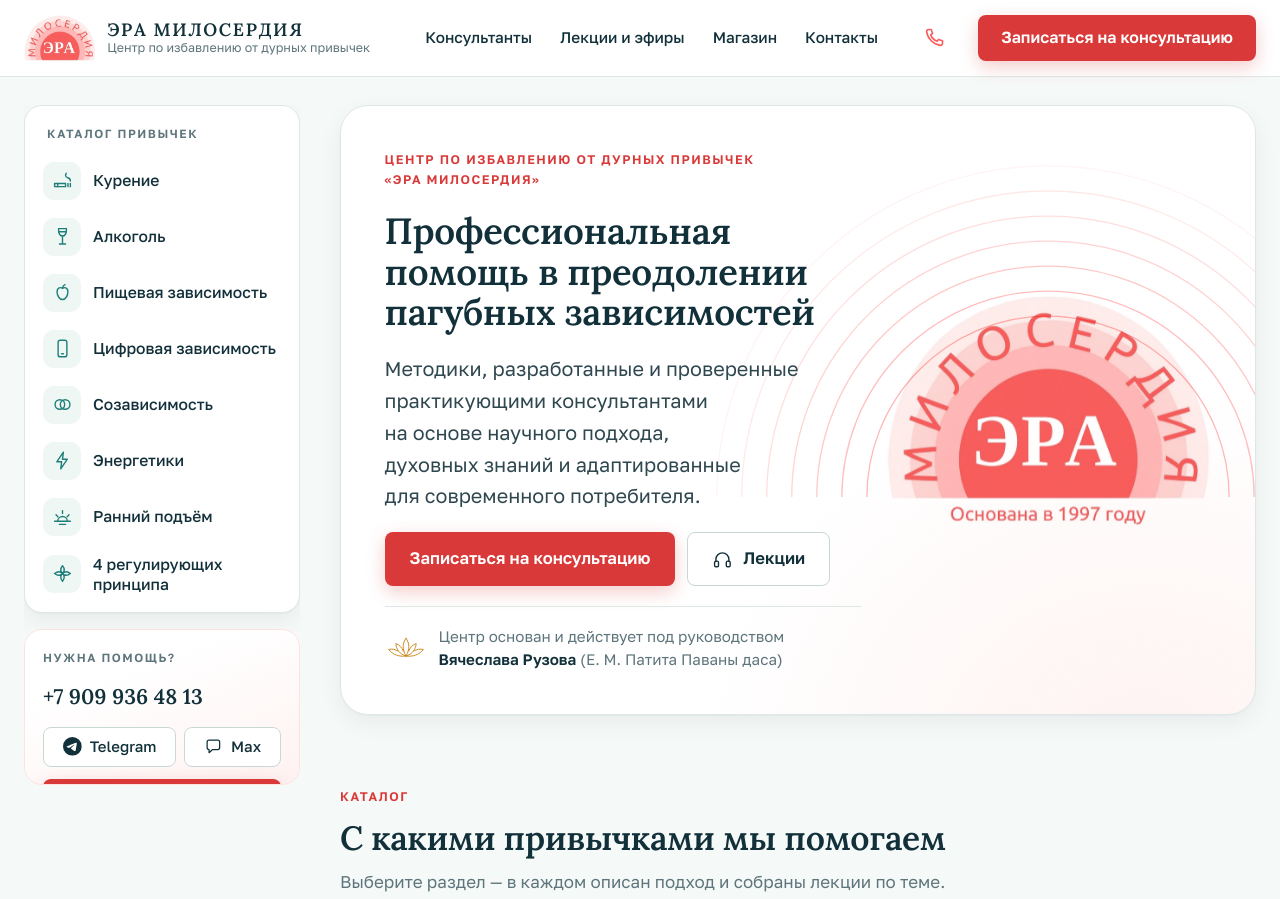
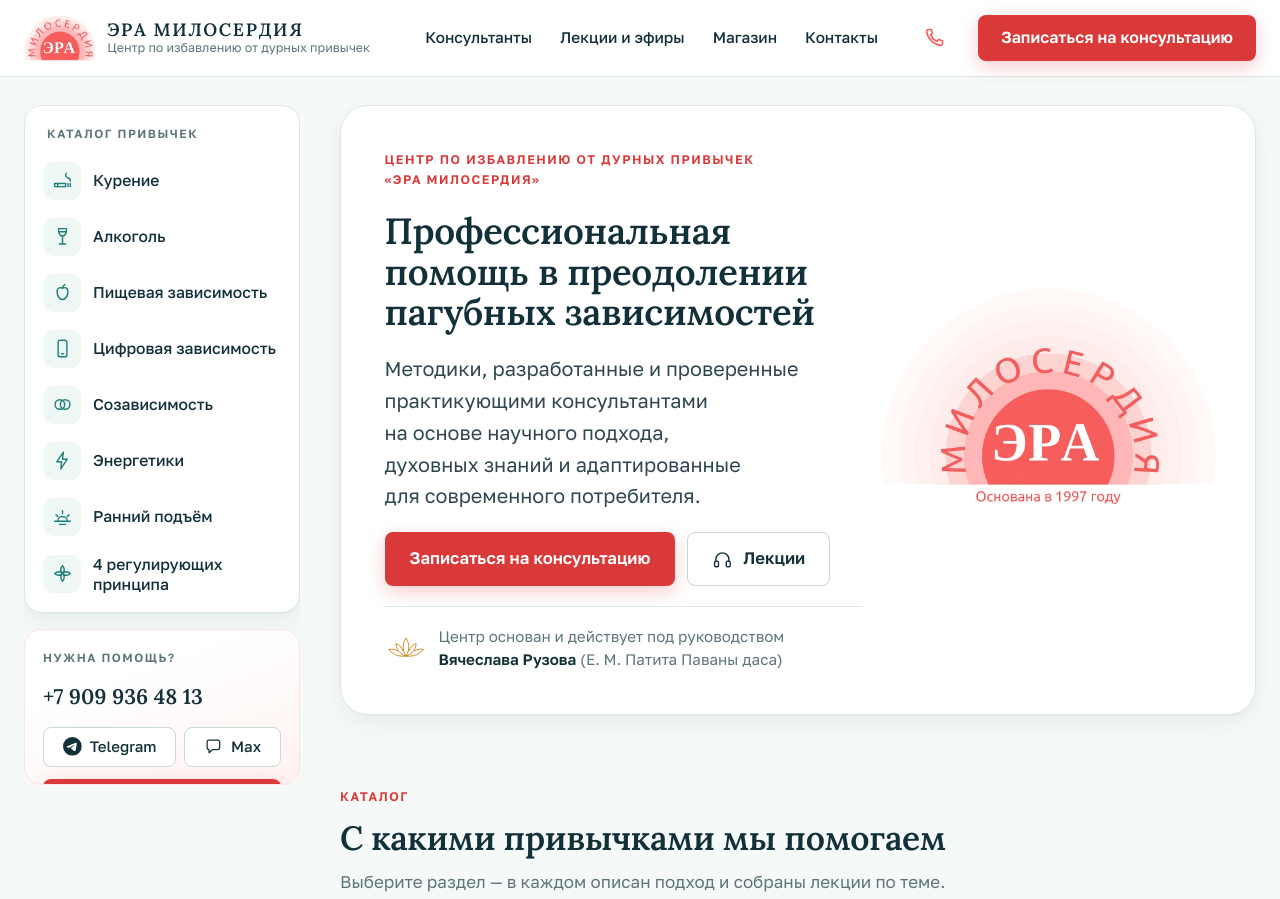
Before and after one commit to purewhitetony/era-miloserdia-durnie-privichki, a plain HTML site: page index.html in a window 1280 px wide. Shown: the top 899 px of the page. Drawn offline with Linux system fonts and the light colour scheme.

Commit message:
Главная: круги у логотипа в рисунке самого знака
Тонкие линии заменены тремя залитыми кругами: тот же центр и шаг,
что у кругов знака, низ обрезан по горизонту. Знак занимает 74 % колонки,
круги не доходят до текста. Фон первого экрана — чисто белый.

Co-Authored-By: Claude Fable 5.2 <noreply@anthropic.com>

```diff
--- a/assets/css/style.css
+++ b/assets/css/style.css
@@ -397,18 +397,18 @@ strong { font-weight: 600; color: var(--ink); }
 .pager__link .icon { color: var(--coral); }
 
 /* ---------- главная ---------- */
-.hero { position: relative; overflow: hidden; display: grid; grid-template-columns: minmax(0, 1.45fr) minmax(0, 1fr); gap: 20px; align-items: center; padding: clamp(26px, 3.4vw, 48px); border-radius: var(--radius-lg); background: radial-gradient(70% 90% at 88% 108%, var(--coral-50) 0, rgba(254, 242, 241, 0) 70%), var(--surface); border: 1px solid var(--line); box-shadow: var(--shadow); }
+.hero { position: relative; overflow: hidden; display: grid; grid-template-columns: minmax(0, 1.45fr) minmax(0, 1fr); gap: 20px; align-items: center; padding: clamp(26px, 3.4vw, 48px); border-radius: var(--radius-lg); background: var(--surface); border: 1px solid var(--line); box-shadow: var(--shadow); }
 .hero__text { position: relative; z-index: 1; display: flex; flex-direction: column; align-items: flex-start; gap: 20px; }
 .hero h1 { font-size: clamp(1.7rem, 1rem + 1.6vw, 2.45rem); }
 .hero .lead { max-width: 52ch; }
 .hero__founder { display: flex; align-items: center; gap: 12px; padding-top: 18px; border-top: 1px solid var(--line); font-size: .95rem; line-height: 1.5; color: var(--muted); }
 .hero__founder .icon { width: 42px; height: 23px; color: var(--saffron); stroke-width: 1.4; }
 .hero__art { position: relative; display: grid; place-items: center; min-height: 300px; }
-.hero__sun { position: relative; width: min(100%, 430px); }
-.hero__rings { position: absolute; left: 50.5%; bottom: 14%; width: 220%; max-width: none; height: auto; transform: translateX(-50%); fill: none; stroke: var(--coral-200); stroke-width: 1.3; pointer-events: none; -webkit-mask-image: radial-gradient(circle farthest-side at 50% 100%, #000 52%, transparent 99%); mask-image: radial-gradient(circle farthest-side at 50% 100%, #000 52%, transparent 99%); }
-.hero__rings circle { vector-effect: non-scaling-stroke; }
+/* знак занимает 74 % колонки: вместе с тремя добавленными кругами (1,37 ширины знака) он ровно в неё укладывается */
+.hero__sun { position: relative; width: 74%; margin-top: 6%; }
+.hero__rings { position: absolute; left: -19.4%; top: -26.52%; width: 140%; max-width: none; height: auto; pointer-events: none; }
 .hero__art picture { position: relative; display: block; }
-.hero__logo { position: relative; display: block; width: 100%; mix-blend-mode: multiply; }
+.hero__logo { position: relative; display: block; width: 100%; mix-blend-mode: darken; }
 
 .topic-grid { display: grid; grid-template-columns: repeat(auto-fill, minmax(218px, 1fr)); gap: 16px; }
 .topic-card { position: relative; display: flex; flex-direction: column; gap: 8px; padding: 22px 22px 20px; border-radius: var(--radius); background: var(--surface); border: 1px solid var(--line); box-shadow: var(--shadow); color: var(--text); text-decoration: none; transition: transform .2s, box-shadow .2s, border-color .2s; }
@@ -555,7 +555,7 @@ a.request:hover { border-color: var(--coral-200); box-shadow: var(--shadow); col
   .brand__mark { height: 40px; }
   .hero { grid-template-columns: minmax(0, 1fr); }
   .hero__art { order: 2; min-height: 0; padding-top: 8px; }
-  .hero__sun { width: min(74%, 300px); }
+  .hero__sun { width: min(62%, 250px); margin-top: 13%; }
   .cta { grid-template-columns: minmax(0, 1fr); }
   .page-head--art { --art: 190px; padding-right: clamp(26px, 4vw, 44px); min-height: 0; }
   .page-head__art { position: relative !important; right: auto; top: auto; transform: none; order: -1; align-self: center; margin: -6px 0 14px; }
--- a/index.html
+++ b/index.html
@@ -137,9 +137,15 @@
   </div>
   <div class="hero__art">
     <div class="hero__sun">
-      <!-- круги продолжают полукруги логотипа: тот же центр и тот же шаг (7,6 % ширины знака) -->
-      <svg class="hero__rings" viewBox="-1100 -1100 2200 1100" aria-hidden="true" focusable="false">
-        <circle r="550"/><circle r="626"/><circle r="702"/><circle r="778"/><circle r="854"/><circle r="930"/><circle r="1006"/><circle r="1082"/>
+      <!-- Три круга продолжают круги знака. Единицы: ширина знака = 1000.
+           Центр и радиусы сняты с самого логотипа: центр (506.2; 505.9) — выше «горизонта» (y = 630),
+           внешний круг знака R = 485, шаг ≈ 66. Низ рисунка обрезан по горизонту, как в знаке.
+           Белый круг под знаком чуть меньше его края: знак наложен в режиме darken, стыка не видно. -->
+      <svg class="hero__rings" viewBox="-194 -194 1400 824" aria-hidden="true" focusable="false">
+        <circle cx="506.2" cy="505.9" r="683" fill="#FFF9F8"/>
+        <circle cx="506.2" cy="505.9" r="617" fill="#FFF5F4"/>
+        <circle cx="506.2" cy="505.9" r="551" fill="#FEF0EF"/>
+        <circle cx="506.2" cy="505.9" r="478" fill="#FFFFFF"/>
       </svg>
       <picture>
         <source srcset="assets/img/logo.webp" type="image/webp">
```
